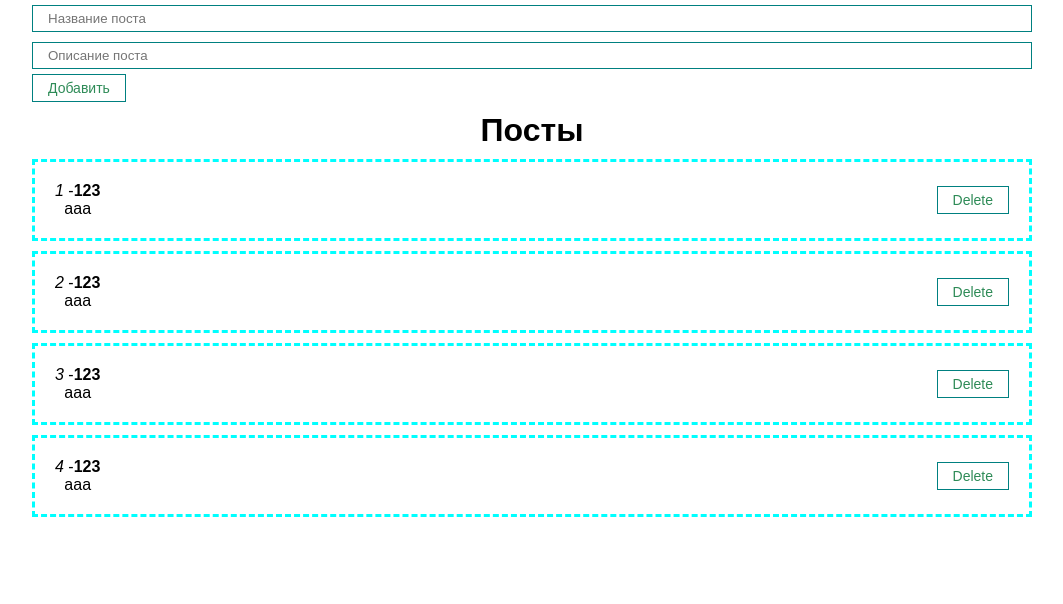
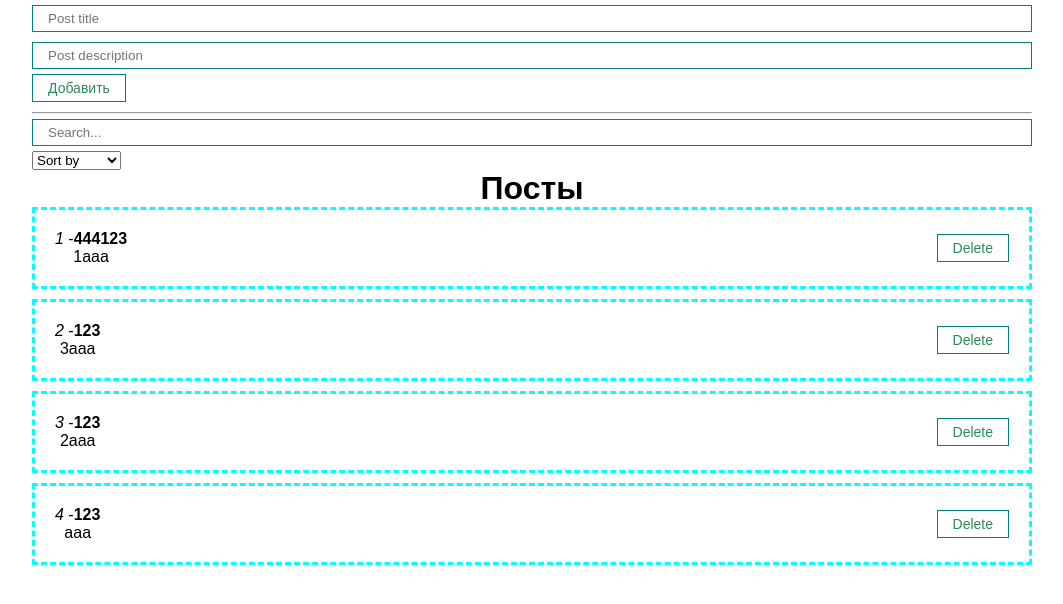
Before and after one commit to Semaffor/react-item-widget, a React (Create React App) app: page / in a window 1280 px wide. Shown: the top 604 px of the page, without its empty margins (108-1171 px from the left). Built offline with nearby package versions, Linux system fonts and the light colour scheme.

Commit message:
Added filtering and sorting

```diff
--- a/src/components/AddPost/AddPost.jsx
+++ b/src/components/AddPost/AddPost.jsx
@@ -41,13 +41,13 @@ const AddPost = ({ addNewPost }) => {
       <MyInput
         type={'text'}
         value={state.title}
-        placeholder={'Название поста'}
+        placeholder={'Post title'}
         onChange={e => onChangeInput('title', e.target.value)}
       />
       <MyInput
         type={'text'}
         value={state.description}
-        placeholder={'Описание поста'}
+        placeholder={'Post description'}
         onChange={e => onChangeInput('description', e.target.value)}
       />
       <MyButton
--- a/src/components/AddPost/AddPost.module.scss
+++ b/src/components/AddPost/AddPost.module.scss
@@ -1,3 +1,3 @@
 .form {
-
+  margin-bottom: 10px;
 }
--- /dev/null
+++ b/src/components/Filter/Filter.jsx
@@ -0,0 +1,24 @@
+import React from 'react'
+
+const Filter = ({options, defaultValue, onChange, value}) => {
+  return (
+    <select
+      value={value}
+      onChange={e => onChange(e.target.value)}
+    >
+      <option value={''} disabled>{defaultValue}</option>
+      {
+        options.map(({value, body}, i) =>
+          <option
+            key={i}
+            value={value}
+          >
+            {body}
+          </option>
+        )
+      }
+    </select>
+  )
+}
+
+export default Filter
--- a/src/components/PostList/PostList.module.scss
+++ b/src/components/PostList/PostList.module.scss
@@ -1,7 +1,3 @@
 .PostList {
   text-align: center;
-
-  h1 {
-    margin: 10px 0;
-  }
 }
--- a/src/pages/PostPage/PostPage.jsx
+++ b/src/pages/PostPage/PostPage.jsx
@@ -1,24 +1,39 @@
-import React, { useState } from 'react'
+import React, { useMemo, useState } from 'react'
 
-import PostItem from '../../components/PostItem/PostItem'
-
-import cl from './PostPage.module.scss'
 import AddPost from '../../components/AddPost/AddPost'
 import PostList from '../../components/PostList/PostList'
 
+import cl from './PostPage.module.scss'
+import Filter from '../../components/Filter/Filter'
+import MyInput from '../../components/UI/input/MyInput'
+
 const PostPage = () => {
   const [posts, setPosts] = useState([
-    { id: 1, title: '123', description: 'aaa' },
-    { id: 2, title: '123', description: 'aaa' },
-    { id: 3, title: '123', description: 'aaa' },
+    { id: 1, title: '444123', description: '1aaa' },
+    { id: 2, title: '123', description: '3aaa' },
+    { id: 3, title: '123', description: '2aaa' },
     { id: 4, title: '123', description: 'aaa' },
   ])
 
-  if (posts.length === 0) {
-    return (
-      <h1>Пустота</h1>
-    )
-  }
+  const [selectedSort, setSelectedSort] = useState('')
+  const [searchQuery, setSearchQuery] = useState('')
+
+  const sortedPosts = useMemo(() => {
+    if (selectedSort) {
+      return [...posts].sort((a, b) =>
+        a[selectedSort].localeCompare(b[selectedSort]))
+    }
+    return posts
+  }, [selectedSort, posts])
+
+  const sortedAndSearchedPosts = useMemo(() => {
+    const searchToLower = searchQuery.toLowerCase()
+    return sortedPosts.filter(({ title, description }) => (
+      title.toLowerCase().includes(searchToLower) ||
+      description.toLowerCase().includes(searchToLower)
+    ))
+  }, [searchQuery, sortedPosts])
+
 
   const addNewPost = (newPost) => {
     setPosts(prevState => ([
@@ -30,13 +45,40 @@ const PostPage = () => {
     setPosts(posts.filter(post => post.id !== postToDelete.id))
   }
 
+  const waysToSort = [
+    { value: 'title', body: 'Title' },
+    { value: 'description', body: 'Description' },
+  ]
+
+  const sortPosts = (wayToSort) => {
+    setSelectedSort(wayToSort)
+  }
+
   return (
-    <div>
-      <AddPost addNewPost={addNewPost} />
+    <div className={cl.PostPage}>
+      <AddPost
+        addNewPost={addNewPost}
+      />
+      <hr />
+      <MyInput
+        value={searchQuery}
+        onChange={e => setSearchQuery(e.target.value)}
+        placeholder={'Search...'}
+      />
+      <Filter
+        defaultValue={'Sort by'}
+        options={waysToSort}
+        value={selectedSort}
+        onChange={sortPosts}
+      />
       {
         posts.length !== 0
-          ? <PostList posts={posts} onDeletePost={onDeletePost} />
-          : <h2>Пусто</h2>
+          ?
+          <PostList
+            posts={sortedAndSearchedPosts}
+            onDeletePost={onDeletePost}
+          />
+          : <h2>Пу213сто</h2>
       }
     </div>
   )
--- a/src/pages/PostPage/PostPage.module.scss
+++ b/src/pages/PostPage/PostPage.module.scss
@@ -0,0 +1,2 @@
+.PostPage {
+}
```
Also changed, not shown: src/components/Filter/Filter.module.jsx (added).
